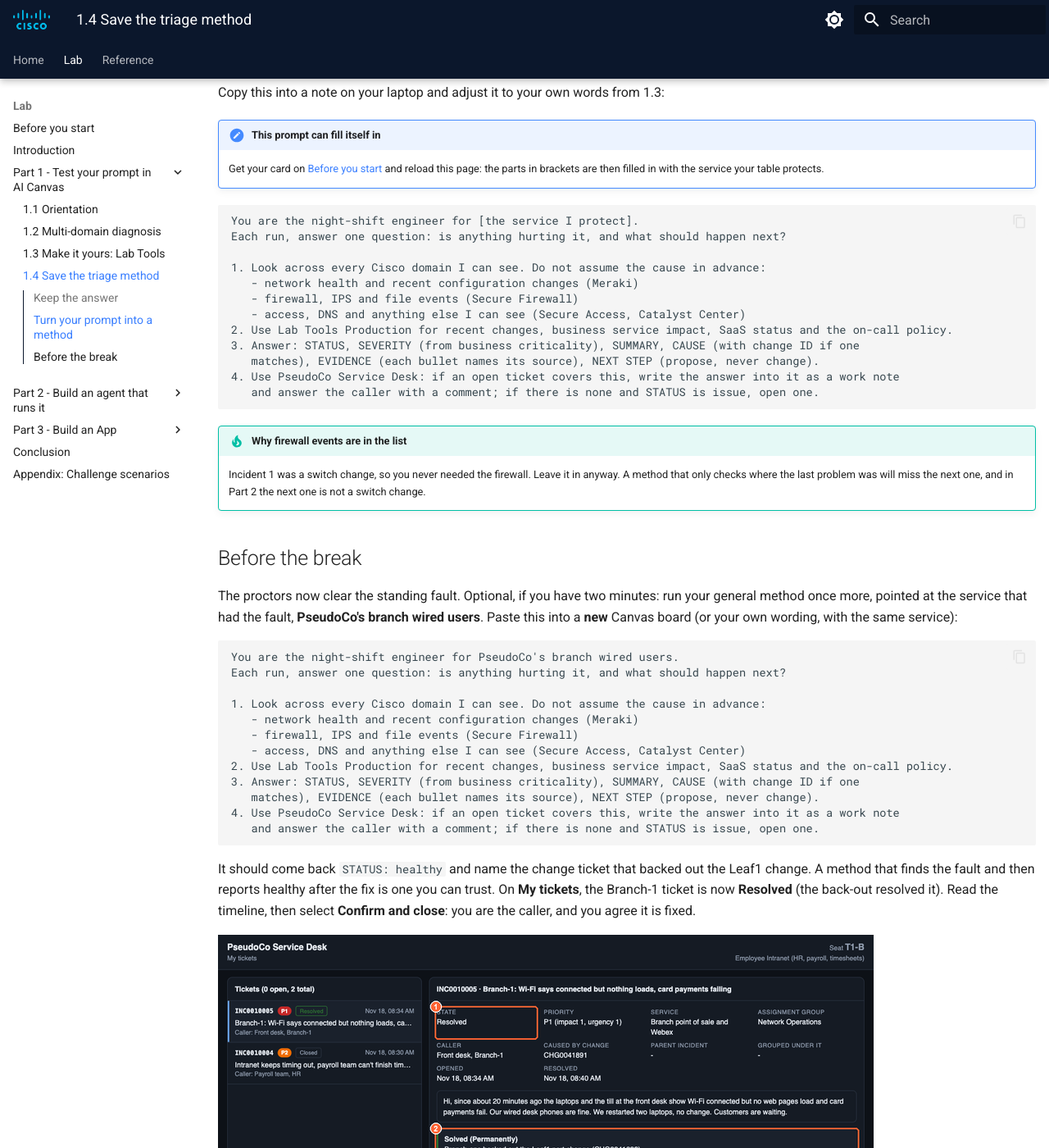
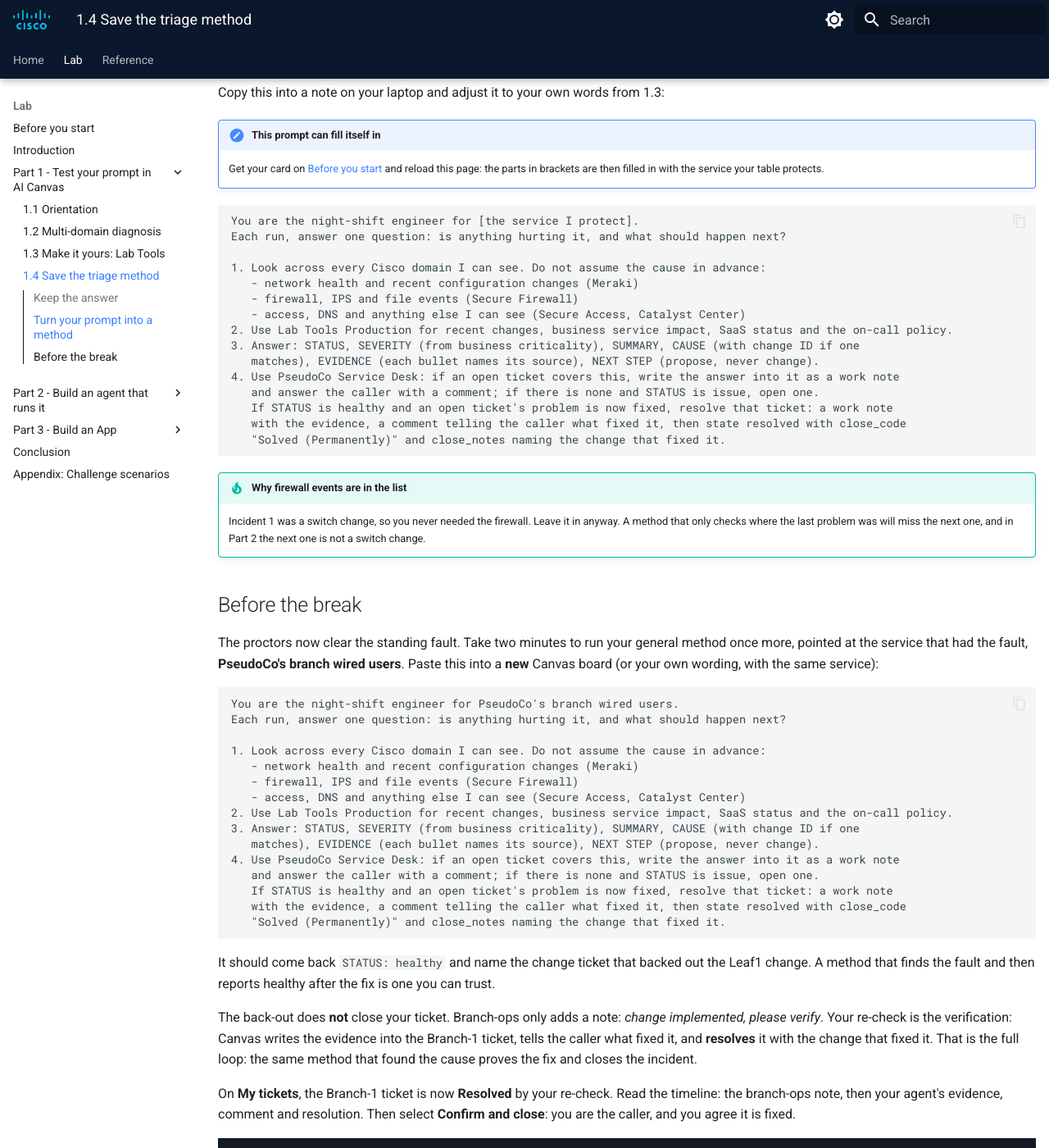
Before and after one commit to mokuma56/cloud-control-agent-lab-guide, an MkDocs documentation site: the page built from docs/part1/1-4-save.md, in a window 1280 px wide and 1400 px high, scrolled down 3171 px. Shown: the whole window at 82% size. Built offline with MkDocs 1.6.1 and Material for MkDocs 9.7.7, drawn with Linux system fonts in a browser that asks for light colours; some of the changed text lies outside the part shown.

Commit message:
Part 1: the 1.4 re-check verifies the fix and resolves the Branch-1 ticket (the back-out only adds a branch-ops note); new screenshot 31

````diff
--- a/docs/part1/1-4-save.md
+++ b/docs/part1/1-4-save.md
@@ -69,6 +69,9 @@ Each run, answer one question: is anything hurting it, and what should happen ne
    matches), EVIDENCE (each bullet names its source), NEXT STEP (propose, never change).
 4. Use PseudoCo Service Desk: if an open ticket covers this, write the answer into it as a work note
    and answer the caller with a comment; if there is none and STATUS is issue, open one.
+   If STATUS is healthy and an open ticket's problem is now fixed, resolve that ticket: a work note
+   with the evidence, a comment telling the caller what fixed it, then state resolved with close_code
+   "Solved (Permanently)" and close_notes naming the change that fixed it.
 ```
 
 !!! tip "Why firewall events are in the list"
@@ -78,8 +81,7 @@ Each run, answer one question: is anything hurting it, and what should happen ne
 
 ## Before the break
 
-The proctors now clear the standing fault. Optional, if you have two minutes: run your general
-method once more, pointed at the service that had the fault, **PseudoCo's branch wired users**. Paste
+The proctors now clear the standing fault. Take two minutes to run your general method once more, pointed at the service that had the fault, **PseudoCo's branch wired users**. Paste
 this into a **new** Canvas board (or your own wording, with the same service):
 
 ```text
@@ -95,17 +97,28 @@ Each run, answer one question: is anything hurting it, and what should happen ne
    matches), EVIDENCE (each bullet names its source), NEXT STEP (propose, never change).
 4. Use PseudoCo Service Desk: if an open ticket covers this, write the answer into it as a work note
    and answer the caller with a comment; if there is none and STATUS is issue, open one.
+   If STATUS is healthy and an open ticket's problem is now fixed, resolve that ticket: a work note
+   with the evidence, a comment telling the caller what fixed it, then state resolved with close_code
+   "Solved (Permanently)" and close_notes naming the change that fixed it.
 ```
 
 It should come back `STATUS: healthy` and name the change ticket that backed out the Leaf1 change.
 A method that finds the fault and then reports healthy after the fix is one you can trust.
-On **My tickets**, the Branch-1 ticket is now **Resolved** (the back-out resolved it). Read the timeline,
-then select **Confirm and close**: you are the caller, and you agree it is fixed.
+
+The back-out does **not** close your ticket. Branch-ops only adds a note: *change implemented, please verify*.
+Your re-check is the verification: Canvas writes the evidence into the Branch-1 ticket, tells the caller
+what fixed it, and **resolves** it with the change that fixed it. That is the full loop: the same method
+that found the cause proves the fix and closes the incident.
+
+On **My tickets**, the Branch-1 ticket is now **Resolved** by your re-check. Read the timeline: the
+branch-ops note, then your agent's evidence, comment and resolution. Then select **Confirm and close**:
+you are the caller, and you agree it is fixed.
 
 ![31-my-tickets-resolved-close](../img/31-my-tickets-resolved-close.png){ loading=lazy }
 
-*(1) Resolved, (2) the close code and notes: branch-ops backed out the change, (3) Confirm and close,
-(4) Reopen if it is not fixed, (5) the activity that resolved it.*
+*(1) Resolved by your re-check, (2) the close code and notes: the back-out change that fixed it and how it
+was verified, (3) Confirm and close, (4) Reopen if it is not fixed, (5) your agent's resolution and its
+comment to the caller (scroll down for its evidence and the branch-ops note).*
 
 ![21d-healthy](../img/21d-healthy.png){ loading=lazy }
 
@@ -113,7 +126,9 @@ then select **Confirm and close**: you are the caller, and you agree it is fixed
 
 - [ ] Your board is named **Night shift triage**, pinned, and has the **Known-good answer** card.
 - [ ] Your general triage method is saved in a note.
-- [ ] (Optional) After the fault is cleared, your method returns `STATUS: healthy`.
-- [ ] Your Branch-1 ticket has your work note and comment, and is closed once the proctor backs out the change.
+- [ ] After the fault is cleared, your method returns `STATUS: healthy` and resolves your Branch-1 ticket
+      with the change that fixed it.
+- [ ] You closed the Branch-1 ticket in **My tickets**. (Ran out of time? The proctor resolves any open
+      Branch-1 tickets at the break.)
 
 **Break: 10 minutes.**
````
Also changed, not shown: docs/introduction.md (+2 -2 lines), docs/part1/1-3-lab-tools.md (+2 -1 lines), docs/img/31-my-tickets-resolved-close.png.
